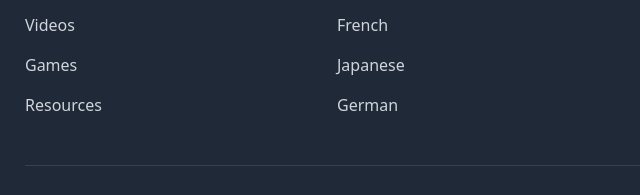
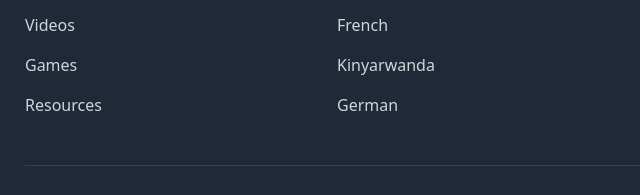
Before and after one commit to benduse/LinguaLearn, a plain HTML site: page index.html in a window 1280 px wide. Shown: the part 2215-2410 px from the top of the page, 7-647 px from the left. Drawn offline with nearby package versions, Linux system fonts and the light colour scheme.

Commit message:
replacedJapanese with Kinyarwanda

```diff
--- a/index.html
+++ b/index.html
@@ -251,7 +251,7 @@
                     <ul class="mt-4 space-y-4">
                         <li><a href="#" class="text-base text-gray-300 hover:text-white">Spanish</a></li>
                         <li><a href="#" class="text-base text-gray-300 hover:text-white">French</a></li>
-                        <li><a href="#" class="text-base text-gray-300 hover:text-white">Japanese</a></li>
+                        <li><a href="#" class="text-base text-gray-300 hover:text-white">Kinyarwanda</a></li>
                         <li><a href="#" class="text-base text-gray-300 hover:text-white">German</a></li>
                     </ul>
                 </div>
```
